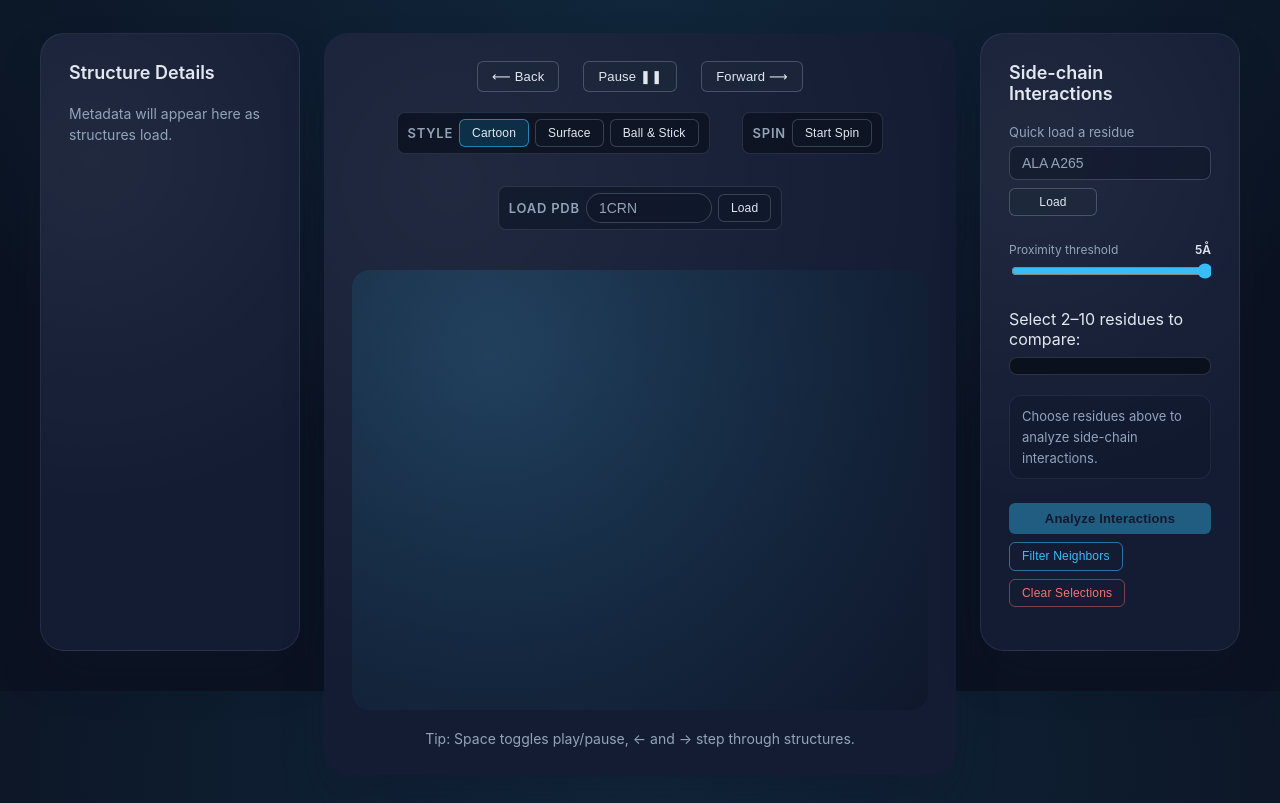
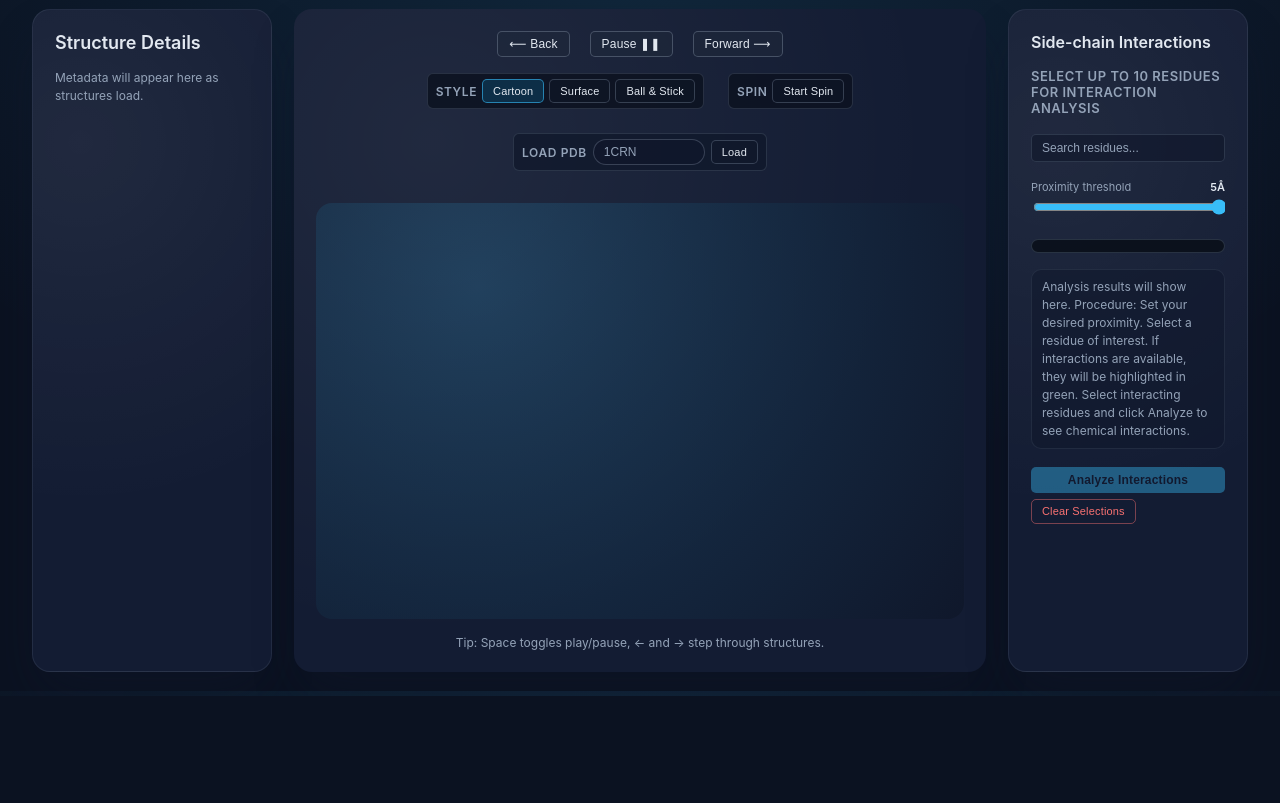
Before and after one commit to cfiorelli/proteinslideshow, a website: page index.html in a window 1280 px wide. Shown: the part 109-912 px from the top of the page. After the commit the page ends 805 px from the top, so only its background shows below. Drawn offline with Linux system fonts and the light colour scheme; some packages are replaced by stand-ins of ours; a script that the page names is missing.

```diff
--- a/index.html
+++ b/index.html
@@ -4,6 +4,7 @@
   <meta charset="UTF-8">
   <meta name="viewport" content="width=device-width, initial-scale=1.0">
   <title>Protein Slideshow</title>
+  <link rel="icon" href="favicon.png">
   <style>
     :root {
       color-scheme: dark;
@@ -38,43 +39,43 @@
     .app-shell {
       width: min(100%, 1400px);
       margin: 0 auto;
-      padding: clamp(12px, 3vw, 28px) clamp(12px, 3.5vw, 40px);
+      padding: clamp(10px, 2.2vw, 24px) clamp(10px, 2.6vw, 32px);
       display: flex;
       flex-direction: column;
-      gap: clamp(20px, 3vw, 36px);
+      gap: clamp(14px, 2.4vw, 28px);
       box-sizing: border-box;
     }
 
     .header {
       display: flex;
       flex-direction: column;
-      gap: 8px;
+      gap: 6px;
       text-align: center;
     }
 
     .header h1 {
       margin: 0;
-      font-size: clamp(28px, 4vw, 40px);
-      letter-spacing: 0.02em;
+      font-size: clamp(24px, 3.4vw, 34px);
+      letter-spacing: 0.015em;
     }
 
     .header p {
       margin: 0;
       color: var(--text-secondary);
-      font-size: clamp(14px, 2vw, 18px);
+      font-size: clamp(12px, 1.8vw, 15px);
     }
 
     .viewer-layout {
       display: flex;
       flex-direction: column;
-      gap: clamp(16px, 2vw, 24px);
+      gap: clamp(12px, 1.8vw, 20px);
     }
 
     @media (min-width: 1100px) {
       .viewer-layout {
         display: grid;
-        grid-template-columns: minmax(220px, 260px) minmax(0, 1fr) minmax(220px, 260px);
-        gap: clamp(14px, 2vw, 24px);
+        grid-template-columns: minmax(200px, 240px) minmax(0, 1fr) minmax(200px, 240px);
+        gap: clamp(12px, 1.8vw, 22px);
         align-items: stretch;
       }
     }
@@ -84,8 +85,8 @@
         width: min(100%, 1600px);
       }
       .viewer-layout {
-        grid-template-columns: minmax(240px, 280px) minmax(0, 1fr) minmax(240px, 280px);
-        gap: clamp(18px, 2.5vw, 30px);
+        grid-template-columns: minmax(220px, 260px) minmax(0, 1fr) minmax(220px, 260px);
+        gap: clamp(16px, 2.2vw, 26px);
       }
     }
 
@@ -94,18 +95,18 @@
     .viewer-panel {
       background: var(--panel);
       background-image: radial-gradient(circle at 20% 20%, rgba(255, 255, 255, 0.06), rgba(0, 0, 0, 0) 65%);
-      border-radius: clamp(16px, 3vw, 24px);
-      padding: clamp(16px, 3vw, 28px);
+      border-radius: clamp(12px, 2.4vw, 18px);
+      padding: clamp(12px, 2.4vw, 22px);
       box-shadow: var(--shadow);
       display: flex;
       flex-direction: column;
-      gap: clamp(12px, 2vw, 20px);
+      gap: clamp(10px, 1.8vw, 16px);
       min-height: 0;
     }
 
     .info-panel,
     .analysis-panel {
-      max-height: clamp(360px, 70vh, 760px);
+      max-height: clamp(360px, 78vh, 720px);
       overflow: hidden;
     }
 
@@ -116,14 +117,14 @@
       overflow-y: auto;
       display: flex;
       flex-direction: column;
-      gap: 12px;
+      gap: 10px;
     }
 
     .controls {
       grid-area: controls;
       display: flex;
       justify-content: center;
-      gap: clamp(12px, 2vw, 24px);
+      gap: clamp(8px, 1.6vw, 20px);
       flex-wrap: wrap;
     }
 
@@ -131,17 +132,17 @@
       grid-area: toolbar;
       display: flex;
       justify-content: center;
-      gap: clamp(16px, 2.5vw, 32px);
+      gap: clamp(10px, 1.9vw, 24px);
       flex-wrap: wrap;
     }
 
     .toolbar-group {
       display: flex;
       align-items: center;
-      gap: 6px;
+      gap: 5px;
       background: rgba(12, 18, 32, 0.85);
-      border-radius: 8px;
-      padding: 6px 10px;
+      border-radius: 6px;
+      padding: 5px 8px;
       border: 1px solid rgba(71, 85, 105, 0.45);
     }
 
@@ -151,13 +152,13 @@
     }
 
     .toolbar-search input {
-      width: 100px;
+      width: 90px;
       background: rgba(15, 23, 42, 0.6);
       border: 1px solid rgba(148, 163, 184, 0.3);
       border-radius: 999px;
-      padding: 6px 12px;
+      padding: 5px 10px;
       color: var(--text-primary);
-      font-size: 14px;
+      font-size: 12px;
     }
 
     .toolbar-search input::placeholder {
@@ -165,20 +166,20 @@
     }
 
     .toolbar-label {
-      font-size: 13px;
+      font-size: 12px;
       font-weight: 600;
       color: var(--text-secondary);
       text-transform: uppercase;
-      letter-spacing: 0.06em;
+      letter-spacing: 0.05em;
     }
 
     button {
       background: rgba(30, 41, 59, 0.6);
       border: 1px solid rgba(148, 163, 184, 0.35);
       color: var(--text-primary);
-      padding: 7px 14px;
-      border-radius: 6px;
-      font-size: 13px;
+      padding: 5px 11px;
+      border-radius: 5px;
+      font-size: 12px;
       letter-spacing: 0.015em;
       cursor: pointer;
       transition: background 120ms ease, border 120ms ease, color 120ms ease;
@@ -196,8 +197,8 @@
     }
 
     .toggle {
-      padding: 6px 12px;
-      font-size: 12px;
+      padding: 5px 10px;
+      font-size: 11px;
       background: rgba(15, 23, 42, 0.35);
       border-color: rgba(148, 163, 184, 0.3);
     }
@@ -210,7 +211,7 @@
 
     .model-name {
       margin: 0;
-      font-size: clamp(18px, 2.4vw, 24px);
+      font-size: clamp(16px, 2vw, 22px);
       font-weight: 600;
       text-align: center;
       grid-area: title;
@@ -220,8 +221,8 @@
     #viewport {
       grid-area: viewport;
       width: 100%;
-      height: clamp(360px, 55vh, 720px);
-      border-radius: clamp(12px, 2vw, 18px);
+      height: clamp(340px, 52vh, 680px);
+      border-radius: clamp(10px, 1.8vw, 16px);
       background: radial-gradient(circle at 25% 20%, rgba(56, 189, 248, 0.18), rgba(15, 23, 42, 0.9));
       overflow: hidden;
     }
@@ -230,7 +231,7 @@
       grid-area: hint;
       margin: 0;
       text-align: center;
-      font-size: 14px;
+      font-size: 12px;
       color: var(--text-secondary);
     }
 
@@ -247,12 +248,12 @@
     .metadata-content {
       display: flex;
       flex-direction: column;
-      gap: 12px;
+      gap: 10px;
     }
 
     .metadata-figure {
       margin: 0;
-      border-radius: clamp(10px, 2vw, 16px);
+      border-radius: clamp(8px, 1.8vw, 14px);
       overflow: hidden;
       position: relative;
       border: 1px solid rgba(148, 163, 184, 0.2);
@@ -269,9 +270,9 @@
 
     .metadata-grid {
       display: grid;
-      gap: 8px 16px;
-      grid-template-columns: minmax(120px, 0.8fr) minmax(0, 1fr);
-      font-size: 14px;
+      gap: 6px 14px;
+      grid-template-columns: minmax(110px, 0.8fr) minmax(0, 1fr);
+      font-size: 12px;
     }
 
     .metadata-grid dt {
@@ -286,14 +287,14 @@
     }
 
     .metadata-headline {
-      font-size: 16px;
+      font-size: 14px;
       font-weight: 600;
       line-height: 1.4;
     }
 
     .metadata-reference {
       margin: 0;
-      font-size: 13px;
+      font-size: 12px;
       color: var(--text-secondary);
       line-height: 1.4;
     }
@@ -311,7 +312,7 @@
     .metadata-loading,
     .metadata-error,
     .metadata-placeholder {
-      font-size: 14px;
+      font-size: 12px;
       color: var(--text-secondary);
       line-height: 1.5;
     }
@@ -330,41 +331,66 @@
       background: rgba(148, 163, 184, 0.18);
       border: 1px solid rgba(148, 163, 184, 0.2);
       border-radius: 999px;
-      font-size: 12px;
-      padding: 4px 10px;
+      font-size: 11px;
+      padding: 3px 8px;
       color: var(--text-primary);
       letter-spacing: 0.03em;
     }
 
     .analysis-panel {
       border: 1px solid rgba(148, 163, 184, 0.12);
-      gap: clamp(14px, 2vw, 20px);
+      gap: clamp(10px, 1.6vw, 16px);
     }
 
     .analysis-panel h4 {
       margin: 0;
-      font-size: 18px;
+      font-size: 16px;
       font-weight: 600;
     }
 
     .analysis-panel h5 {
       margin: 0;
-      font-size: 15px;
+      font-size: 13px;
       font-weight: 600;
       letter-spacing: 0.04em;
       text-transform: uppercase;
       color: var(--text-secondary);
     }
 
+    .analysis-title {
+      margin: 0;
+      font-size: 13px;
+      font-weight: 600;
+      letter-spacing: 0.02em;
+    }
+
+    .analysis-search {
+      margin: 8px 0 4px;
+    }
+
+    .analysis-search input {
+      width: 100%;
+      padding: 6px 10px;
+      border-radius: 5px;
+      border: 1px solid rgba(71, 85, 105, 0.5);
+      background: rgba(15, 23, 42, 0.6);
+      color: var(--text-primary);
+      font-size: 12px;
+    }
+
+    .analysis-search input::placeholder {
+      color: var(--text-secondary);
+    }
+
     .analysis-select {
       display: flex;
       flex-direction: column;
-      gap: 8px;
-      margin-top: 12px;
+      gap: 6px;
+      margin-top: 10px;
     }
 
     .analysis-select label {
-      font-size: 13px;
+      font-size: 12px;
       color: var(--text-secondary);
     }
 
@@ -372,13 +398,13 @@
     .analysis-list {
       display: flex;
       flex-direction: column;
-      gap: 4px;
-      max-height: 210px;
+      gap: 3px;
+      max-height: 260px;
       overflow-y: auto;
-      padding: 8px;
+      padding: 6px;
       background: rgba(10, 16, 26, 0.9);
       border: 1px solid rgba(71, 85, 105, 0.5);
-      border-radius: 8px;
+      border-radius: 7px;
       list-style: none;
       margin: 0;
     }
@@ -386,10 +412,10 @@
     .analysis-item {
       display: flex;
       align-items: center;
-      gap: 6px;
-      font-size: 12px;
-      padding: 3px 6px;
-      border-radius: 6px;
+      gap: 5px;
+      font-size: 11px;
+      padding: 2px 5px;
+      border-radius: 5px;
       border: 1px solid transparent;
       transition: background 100ms ease, border 100ms ease, color 100ms ease;
       position: relative;
@@ -408,11 +434,11 @@
 
     .analysis-divider {
       text-align: center;
-      font-size: 11px;
-      letter-spacing: 0.14em;
+      font-size: 10px;
+      letter-spacing: 0.12em;
       text-transform: uppercase;
       color: rgba(148, 163, 184, 0.55);
-      padding: 6px 0 2px;
+      padding: 4px 0 2px;
     }
 
     .analysis-item.in-proximity:not(.is-selected) {
@@ -453,6 +479,21 @@
       color: rgba(187, 247, 208, 0.8);
     }
 
+    .analysis-item.is-selected.has-interaction {
+      background: rgba(34, 197, 94, 0.28);
+      border-color: rgba(34, 197, 94, 0.6);
+      color: #bbf7d0;
+    }
+
+    .analysis-item.is-selected.has-interaction .analysis-item-label span {
+      color: #dcfce7;
+    }
+
+    .analysis-item.is-selected.has-interaction::after {
+      content: "Interaction available";
+      color: rgba(187, 247, 208, 0.9);
+    }
+
     .muted {
       opacity: 0.45;
       cursor: not-allowed;
@@ -462,42 +503,32 @@
 
     .analysis-actions {
       display: flex;
-      gap: 8px;
+      gap: 6px;
       flex-wrap: wrap;
-      margin-top: 12px;
+      margin-top: 8px;
     }
 
     .analysis-actions .analyze-button {
       flex: 1 1 150px;
-      min-width: 140px;
-      padding: 8px 14px;
+      min-width: 130px;
+      padding: 6px 12px;
       background: var(--accent);
       color: #0f172a;
       border: none;
       font-weight: 600;
-    }
-
-    .analysis-actions .filter-button,
-    .analysis-actions .clear-button {
-      flex: 0 1 auto;
-      min-width: 110px;
-      padding: 6px 12px;
       font-size: 12px;
-      background: transparent;
-      color: var(--text-secondary);
-      border: 1px solid rgba(148, 163, 184, 0.3);
-      font-weight: 500;
-      line-height: 1.2;
-    }
-
-    .analysis-actions .filter-button.is-active {
-      color: var(--accent);
-      border-color: rgba(56, 189, 248, 0.55);
     }
 
     .analysis-actions .clear-button {
+      flex: 0 1 auto;
+      min-width: 100px;
+      padding: 5px 10px;
+      font-size: 11px;
+      background: transparent;
       color: #f87171;
-      border-color: rgba(248, 113, 113, 0.45);
+      border: 1px solid rgba(248, 113, 113, 0.45);
+      font-weight: 500;
+      line-height: 1.2;
     }
 
     .analysis-actions .clear-button:hover,
@@ -507,57 +538,17 @@
       background: rgba(248, 113, 113, 0.12);
     }
 
-    .analysis-jump {
-      display: flex;
-      flex-direction: column;
-      gap: 6px;
-      margin-bottom: 8px;
-    }
-
-    .analysis-jump label {
-      font-size: 13px;
-      color: var(--text-secondary);
-    }
-
-    .analysis-jump-controls {
-      display: flex;
-      gap: 8px;
-      flex-wrap: wrap;
-    }
-
-    .analysis-jump-controls input {
-      flex: 1 1 180px;
-      min-width: 160px;
-      background: rgba(15, 23, 42, 0.6);
-      border: 1px solid rgba(148, 163, 184, 0.3);
-      border-radius: 8px;
-      padding: 8px 12px;
-      color: var(--text-primary);
-      font-size: 14px;
-    }
-
-    .analysis-jump-controls input::placeholder {
-      color: var(--text-secondary);
-    }
-
-    .analysis-jump-controls button {
-      flex: 0 0 auto;
-      min-width: 88px;
-      padding: 6px 12px;
-      font-size: 12px;
-    }
-
     .analysis-threshold {
       display: flex;
       flex-direction: column;
-      gap: 4px;
-      margin: 6px 0 4px;
+      gap: 3px;
+      margin: 4px 0 2px;
     }
 
     .analysis-threshold label {
       display: flex;
       justify-content: space-between;
-      font-size: 12px;
+      font-size: 11px;
       color: var(--text-secondary);
     }
 
@@ -578,23 +569,24 @@
 
     .analysis-results {
       background: rgba(15, 23, 42, 0.5);
-      border-radius: 12px;
+      border-radius: 10px;
       border: 1px solid rgba(148, 163, 184, 0.12);
-      padding: 10px 12px;
-      font-size: 13px;
-      line-height: 1.6;
+      padding: 8px 10px;
+      font-size: 12px;
+      line-height: 1.5;
       color: var(--text-secondary);
-      margin-top: 8px;
+      margin-top: 6px;
+      min-height: 150px;
     }
 
     .analysis-results ul {
       margin: 0;
-      padding-left: 18px;
+      padding-left: 16px;
       color: var(--text-primary);
     }
 
     .analysis-results li {
-      margin-bottom: 6px;
+      margin-bottom: 4px;
     }
 
     .sr-only {
@@ -621,12 +613,12 @@
       white-space: nowrap;
       opacity: 0;
       transition: opacity 150ms ease;
-      font-size: 0.75rem;
+      font-size: 0.7rem;
       background: #111827;
       color: #e5e7eb;
-      padding: 0.25rem 0.5rem;
-      border-radius: 0.375rem;
-      margin-left: 0.5rem;
+      padding: 0.2rem 0.45rem;
+      border-radius: 0.35rem;
+      margin-left: 0.45rem;
       pointer-events: none;
     }
 
@@ -722,25 +714,20 @@
         <h4>Side-chain Interactions</h4>
         <div id="live-region" class="sr-only" aria-live="polite" aria-atomic="true"></div>
         <div class="analysis-panel-content">
-          <div class="analysis-jump">
-            <label for="residue-jump-input">Quick load a residue</label>
-            <div class="analysis-jump-controls">
-              <input id="residue-jump-input" type="text" placeholder="ALA A265" autocomplete="off" />
-              <button id="residue-jump-button" type="button">Load</button>
-            </div>
+          <h5 class="analysis-title">Select up to 10 residues for interaction analysis</h5>
+          <div class="analysis-search">
+            <input id="residue-search-input" type="search" placeholder="Search residues..." autocomplete="off" />
           </div>
           <div class="analysis-threshold">
             <label for="proximity-threshold">Proximity threshold <span class="analysis-threshold-value" id="proximity-value">5Å</span></label>
             <input id="proximity-threshold" type="range" min="1" max="5" step="0.1" value="5" />
           </div>
           <div class="analysis-select">
-            <span>Select 2–10 residues to compare:</span>
             <ul class="analysis-list" id="residue-list" role="listbox" aria-label="Side chains"></ul>
           </div>
-          <div class="analysis-results" id="interaction-results">Choose residues above to analyze side-chain interactions.</div>
+          <div class="analysis-results" id="interaction-results">Analysis results will show here. Procedure: Set your desired proximity. Select a residue of interest. If interactions are available, they will be highlighted in green. Select interacting residues and click Analyze to see chemical interactions.</div>
           <div class="analysis-actions">
             <button id="analyze-interactions" class="analyze-button" type="button" disabled>Analyze Interactions</button>
-            <button id="toggle-filter" class="filter-button is-active" type="button">Filter Neighbors</button>
             <button id="clear-selections" class="clear-button" type="button">Clear Selections</button>
           </div>
         </div>
```
